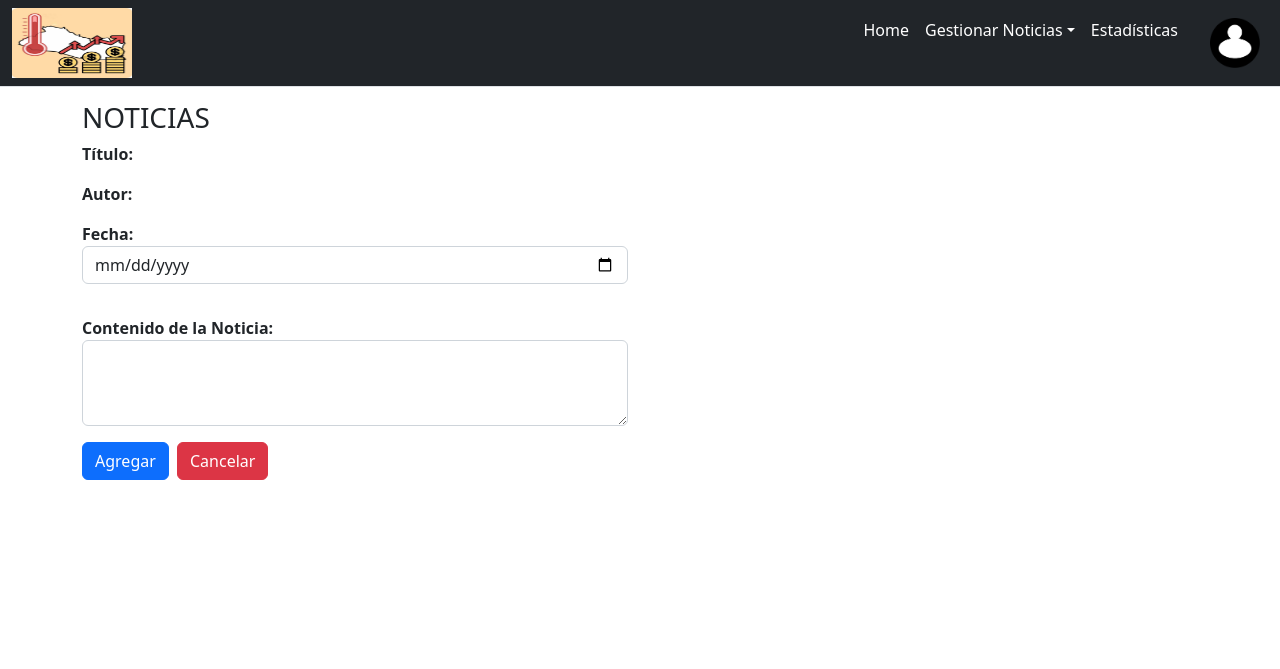
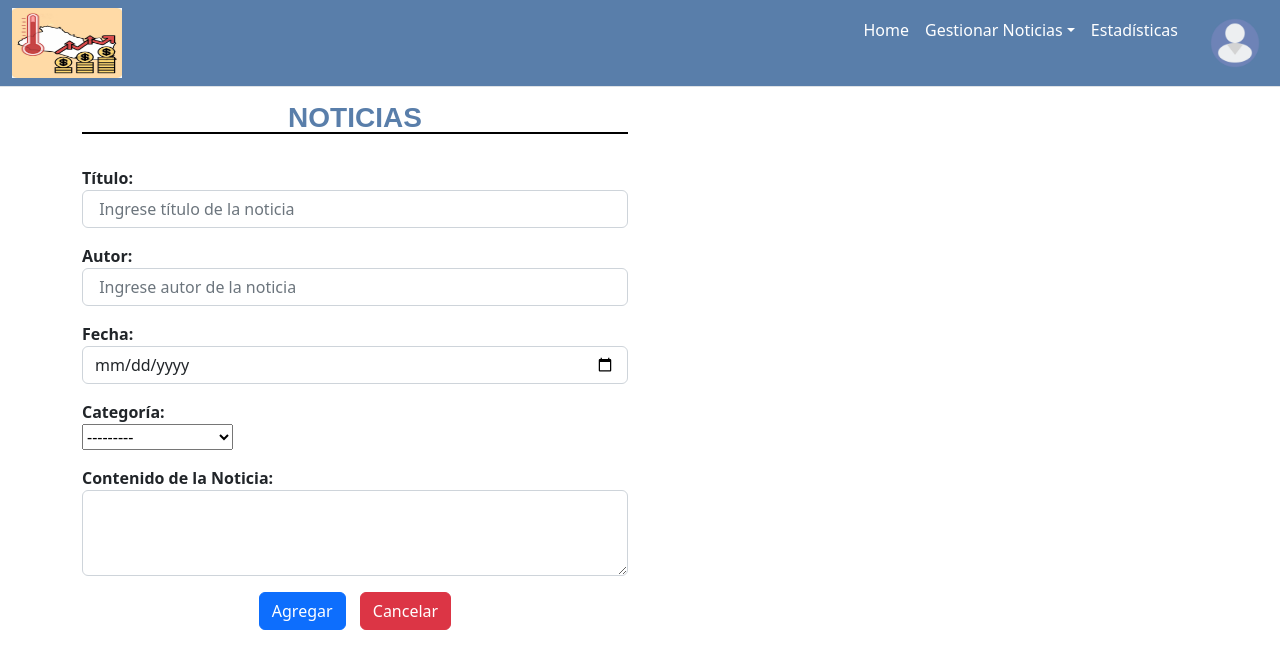
Before and after one commit to michellec20/Proyecto-HDP115, a Django app: template HDP115/templates/agregarNoticia.html in a window 1280 px wide. Shown: the top 669 px of the page. Run offline with Django 3.2, Linux system fonts and the light colour scheme; the template is opened without the code that fills it: values that come from a table or form of the project are taken from there, others are empty; some libraries are stand-ins or nearby versions.

Commit message:
Vista agregarNoticia lista

```diff
--- a/HDP115/static/css/style.css
+++ b/HDP115/static/css/style.css
@@ -111,3 +111,27 @@ input[type=number] { -moz-appearance:textfield; }
 .pol1{
     justify-content: left !important;
 }
+
+h3{
+    font-family: Poppins, sans-serif;
+    position: relative;
+    text-align: center;
+}
+
+h3::after {
+    content: "";
+    position: absolute;
+    left: 0;
+    bottom: 0;
+    width: 100%;
+    height: 2px; /* Grosor de la línea */
+    background-color: black;
+}
+
+.text-center button {
+    margin-right: 10px;
+}
+
+.custom-navbar-color {
+    background-color: #597eaa;
+}
--- a/HDP115/templates/agregarNoticia.html
+++ b/HDP115/templates/agregarNoticia.html
@@ -12,7 +12,8 @@
         <div class="col-md-6 col-md-offset-3">
             <div class="form-panel panel panel-default">
                 <div class="panel-heading">
-                    <h3 class="panel-title">NOTICIAS</h3>
+                    <h3 class="panel-title" style="color: #597eaa;"><b>NOTICIAS</b></h3>
+                    <br>
                 </div>
                 <div class="panel-body">
                     <form id = "formulario" role="form" action="." method="POST">
@@ -22,12 +23,12 @@
                                 <div class="col-md-12">
                                     <div class="form-group">
                                         <p class="label-form">Título: </p>
-                                        {{noticia.titulo}}
+                                        {{form.titulo|add_class:'form-control'|attr:'autocomplete:off'|attr:'placeholder: Ingrese título de la noticia'}}
                                         <div class ="help-block"><p class="text-muted label-help-form"></p></div>
                                     </div>
                                     <div class="form-group">
                                         <p class="label-form">Autor:</p>
-                                        {{noticia.autor}}
+                                        {{form.autor|add_class:'form-control'|attr:'autocomplete:off'|attr:'placeholder: Ingrese autor de la noticia'}}
                                         <div class ="help-block"><p class="text-muted label-help-form"></p></div>
                                     </div>
                                     <p class="label-form">Fecha:</p>
@@ -35,8 +36,8 @@
                                         <div class ="help-block"><p class="text-muted label-help-form"></p></div>
                                     </div>
                                     <div class="form-group">
-                                        <p class="label-form">{{form.categoria.label}}</p>
-                                        {{form.categoria}}
+                                        <p class="label-form">Categoría:</p>
+                                        {{form.tipo_categoria}}
                                         <div class ="help-block"><p class="text-muted label-help-form"></p></div>
                                     </div>
                                     <div class="form-group">
@@ -48,10 +49,8 @@
                             </div>
                         </fieldset>
                         <div class="row">
-                            <div class="col-md-2">
+                            <div class="text-center">
                                 <button type="submit" class="btn btn-primary btn-block"> Agregar </button>
-                            </div>
-                            <div class="col-md-2">
                                 <a class="btn btn-danger btn-block" href="javascript:history.back()"> Cancelar </a>
                             </div>
                         </div>
--- a/HDP115/templates/index.html
+++ b/HDP115/templates/index.html
@@ -20,10 +20,10 @@
       {% block head %} {% endblock %}
     </head>
     <body>
-      <nav class="navbar navbar-expand-lg navbar-dark bg-dark border-bottom">
+      <nav class="navbar navbar-expand-lg navbar-dark custom-navbar-color border-bottom">
         <div class="container-fluid">
           <a class="nav-link active" aria-current="page" href="{% url 'home' %}">
-          <img src="{% static 'img/logo.jpg' %}" width="120px" height="70px"/>
+          <img src="{% static 'img/logo.jpg' %}" width="110px" height="70px"/>
           </a>
           <div class="collapse navbar-collapse" id="navbarNav">
             <ul class="navbar-nav ms-auto mb-0 mb-lg-0">
--- a/HDP115/templates/login.html
+++ b/HDP115/templates/login.html
@@ -26,7 +26,7 @@
 
     <!-- Icon -->
     <div class="fadeIn first">
-        <h1>Iniciar Sesión</h1>
+        <h1>Iniciar sesión</h1>
     </div>
 
     <!-- Login Form -->
```
Also changed, not shown: HDP115/static/img/cerrarIcono.png.
